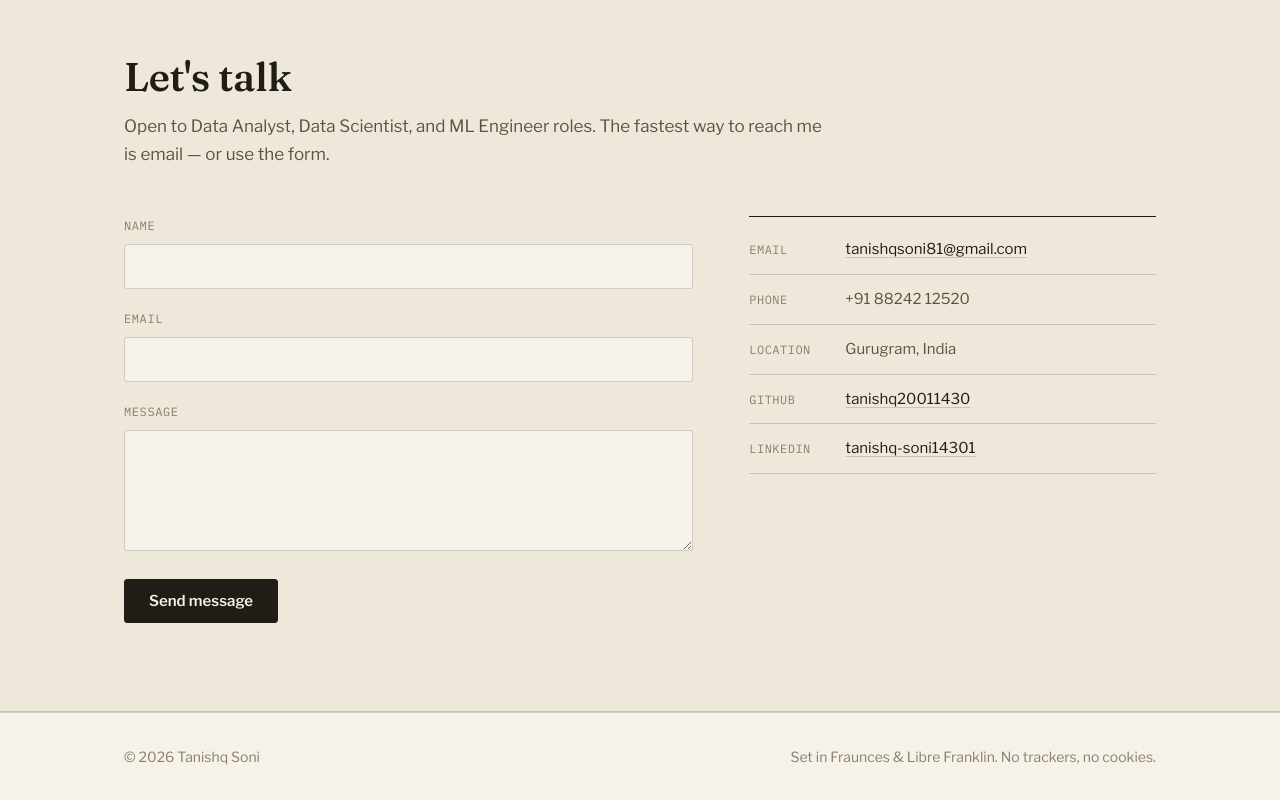
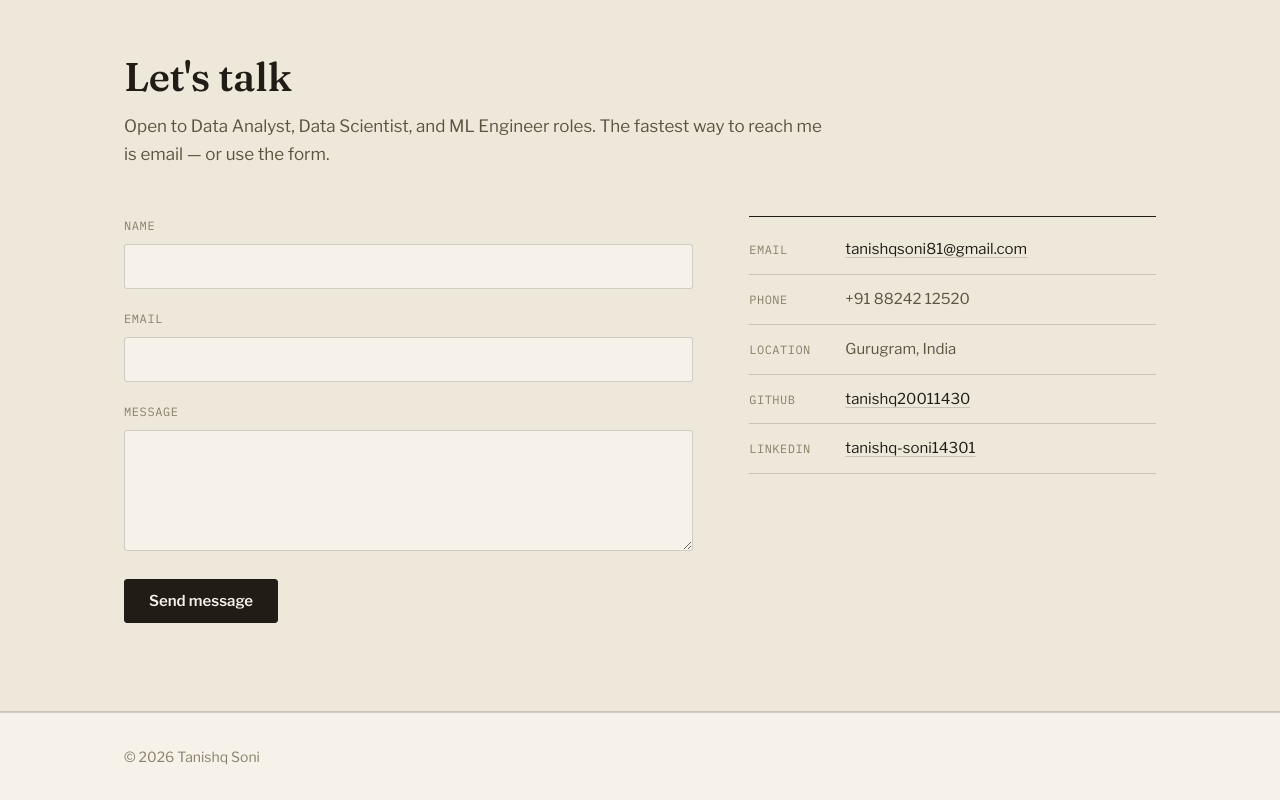
Before and after one commit to tanishq20011430/Personal_website, a plain HTML site: page index.html in a window 1280 px wide. Shown: the part 5822-6622 px from the top of the page. Drawn offline with nearby package versions, Linux system fonts and the light colour scheme.

Commit message:
Remove footer colophon line
Co-Authored-By: Claude Fable 5 <noreply@anthropic.com>

```diff
--- a/index.html
+++ b/index.html
@@ -444,7 +444,6 @@
     <footer class="site-footer">
         <div class="wrap footer-inner">
             <p>© 2026 Tanishq Soni</p>
-            <p class="footer-note">Set in Fraunces &amp; Libre Franklin. No trackers, no cookies.</p>
         </div>
     </footer>
 
```
